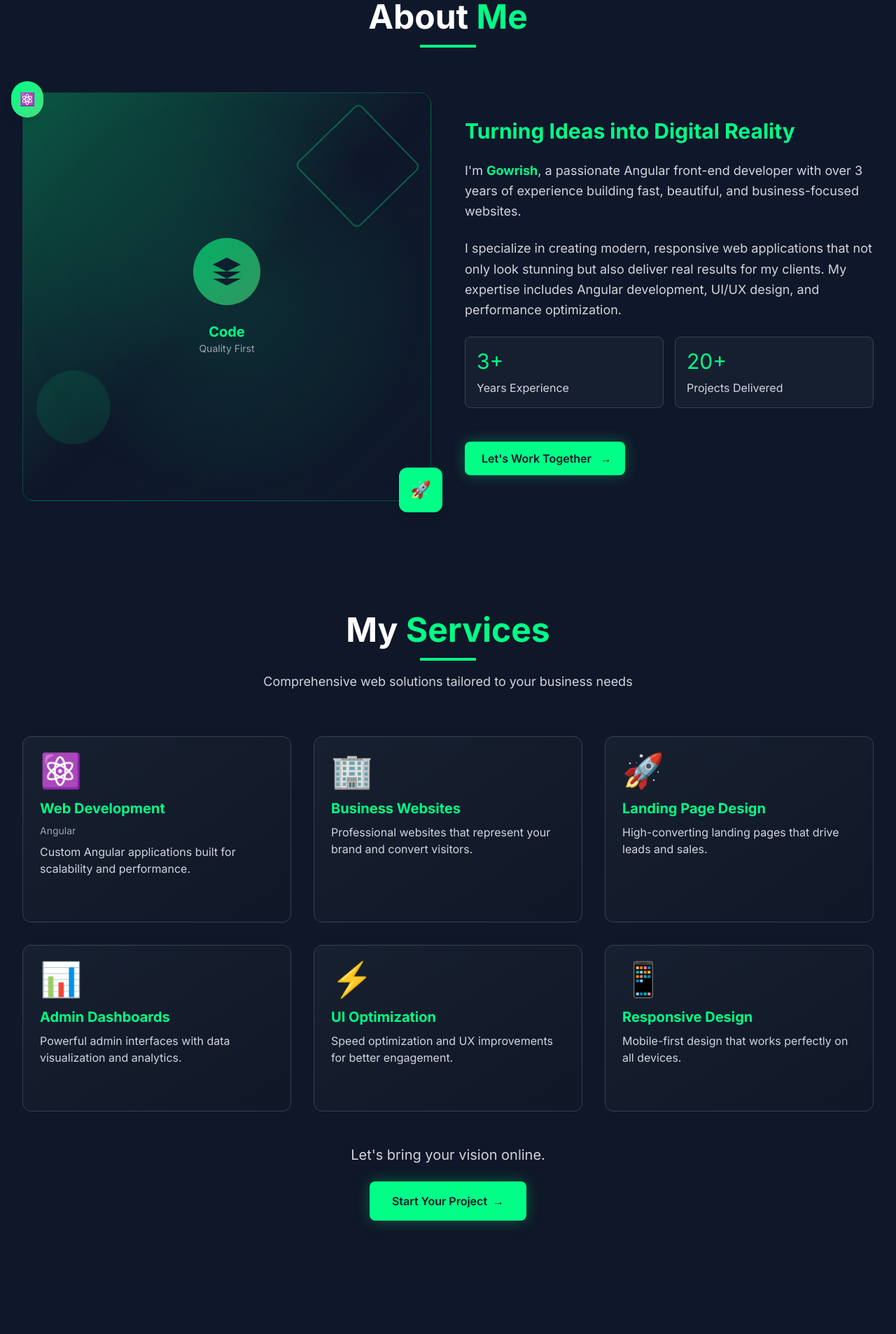
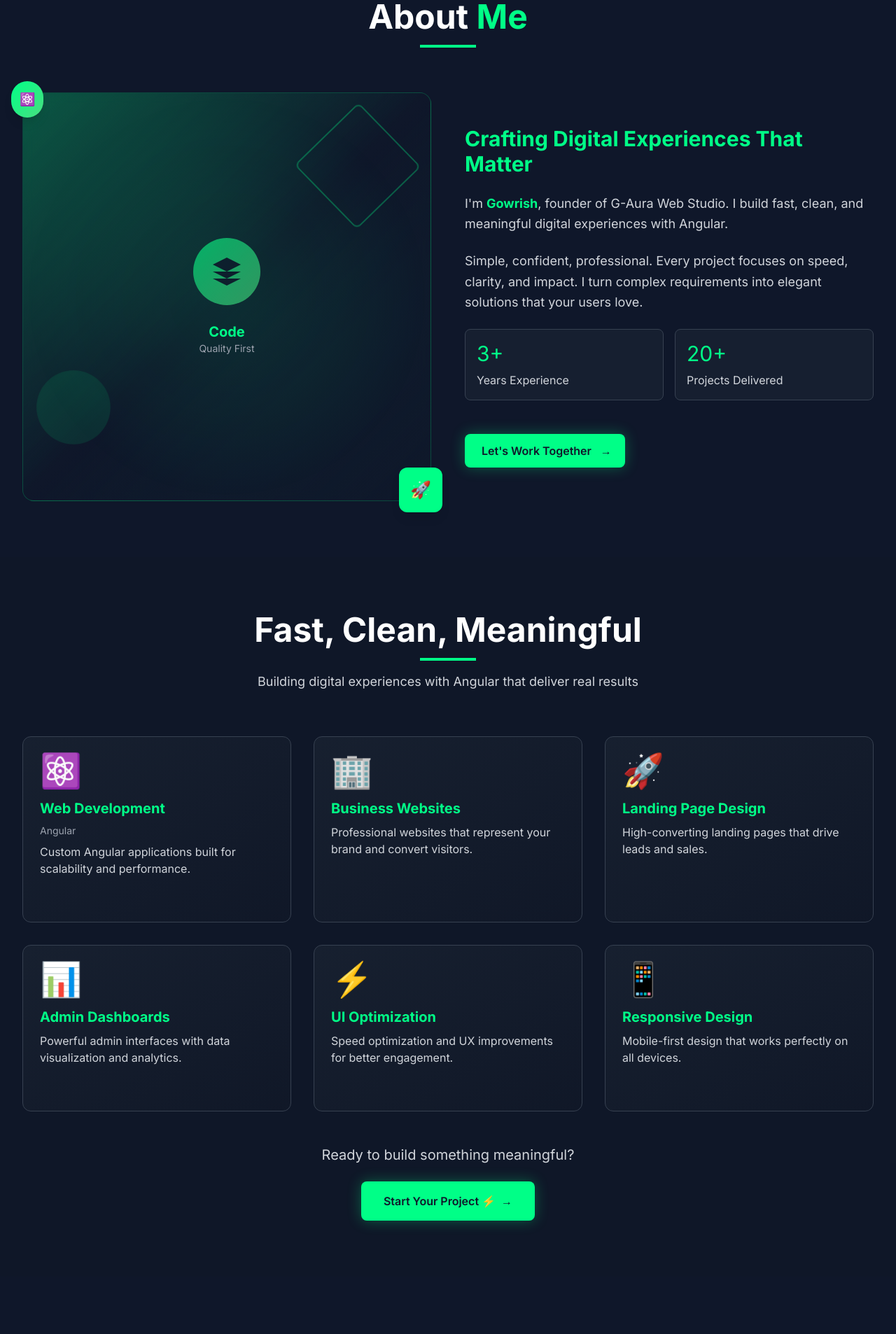
Before and after one commit to gowrishankar10/personal-brand, a React (Vite) app: page / in a window 1280 px wide. Shown: the part 880-2786 px from the top of the page at 70% size. Built offline with nearby package versions, Linux system fonts and the light colour scheme.

Commit message:
Update to G-Aura Web Studio brand guidelines

```diff
--- a/src/App.tsx
+++ b/src/App.tsx
@@ -35,7 +35,7 @@ function Navbar() {
             whileHover={{ scale: 1.05 }}
           >
             <span className="bg-gradient-to-r from-brand-green to-green-400 bg-clip-text text-transparent">
-              G-Aura Web Studio
+              G-Aura Web Studio ⚡
             </span>
           </motion.div>
 
--- a/src/components/About.tsx
+++ b/src/components/About.tsx
@@ -71,13 +71,13 @@ export default function About() {
             transition={{ duration: 0.6, delay: 0.2 }}
           >
             <h3 className="text-3xl font-bold text-brand-green">
-              Turning Ideas into Digital Reality
+              Crafting Digital Experiences That Matter
             </h3>
             <p className="text-gray-300 text-lg leading-relaxed">
-              I'm <strong className="text-brand-green">Gowrish</strong>, a passionate Angular front-end developer with over 3 years of experience building fast, beautiful, and business-focused websites.
+              I'm <strong className="text-brand-green">Gowrish</strong>, founder of G-Aura Web Studio. I build fast, clean, and meaningful digital experiences with Angular.
             </p>
             <p className="text-gray-300 text-lg leading-relaxed">
-              I specialize in creating modern, responsive web applications that not only look stunning but also deliver real results for my clients. My expertise includes Angular development, UI/UX design, and performance optimization.
+              Simple, confident, professional. Every project focuses on speed, clarity, and impact. I turn complex requirements into elegant solutions that your users love.
             </p>
 
             <div className="grid grid-cols-2 gap-4 mt-8">
--- a/src/components/Footer.tsx
+++ b/src/components/Footer.tsx
@@ -5,7 +5,10 @@ export default function Footer() {
         <div className="flex flex-col md:flex-row justify-between items-center">
           <div className="text-center md:text-left mb-4 md:mb-0">
             <p className="text-gray-400 text-sm">
-              © 2025 <span className="text-brand-green font-semibold">G-Aura Web Studio</span>. All Rights Reserved.
+              © 2025 <span className="text-brand-green font-semibold">G-Aura Web Studio</span> by Gowrish ⚡
+            </p>
+            <p className="text-gray-500 text-xs mt-1">
+              Building fast, clean, and meaningful digital experiences
             </p>
           </div>
 
--- a/src/components/Services.tsx
+++ b/src/components/Services.tsx
@@ -40,11 +40,11 @@ export default function Services() {
       <div className="max-w-7xl mx-auto">
         <div className="text-center mb-16">
           <h2 className="text-4xl md:text-5xl font-bold mb-4">
-            My <span className="text-brand-green">Services</span>
+            Fast, Clean, Meaningful
           </h2>
           <div className="w-20 h-1 bg-brand-green mx-auto"></div>
           <p className="text-gray-300 text-lg mt-4 max-w-2xl mx-auto">
-            Comprehensive web solutions tailored to your business needs
+            Building digital experiences with Angular that deliver real results
           </p>
         </div>
 
@@ -83,13 +83,13 @@ export default function Services() {
 
         <div className="text-center mt-12">
           <p className="text-xl text-gray-300 mb-6">
-            Let's bring your vision online.
+            Ready to build something meaningful?
           </p>
           <a
             href="#contact"
             className="inline-flex items-center px-8 py-4 bg-brand-green text-brand-dark font-semibold rounded-lg hover:scale-105 transition-all duration-300 btn-glow"
           >
-            Start Your Project
+            Start Your Project ⚡
             <span className="ml-2">→</span>
           </a>
         </div>
```
Also changed, not shown: 5 other files (tests, documents, lock files or other folders).
